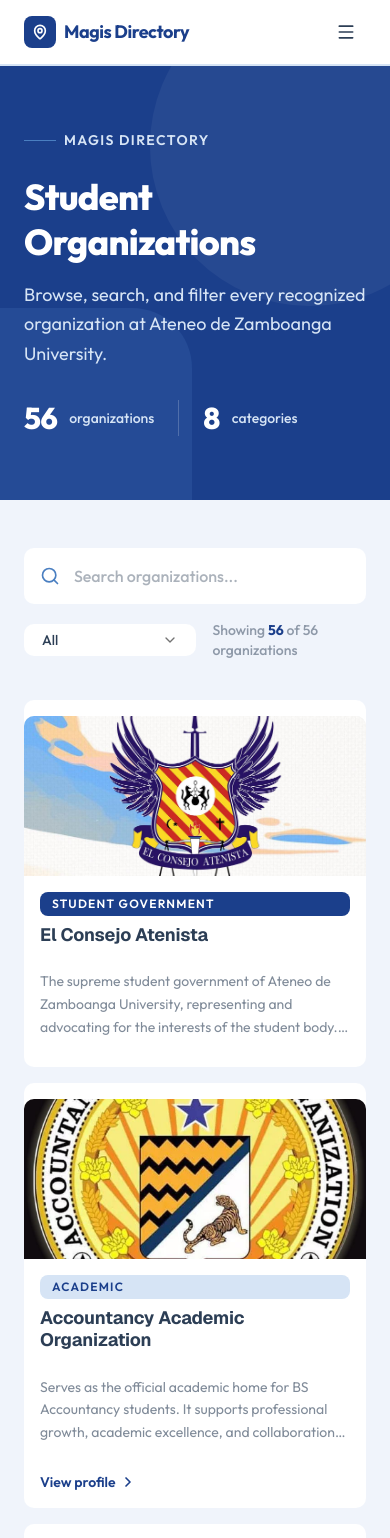
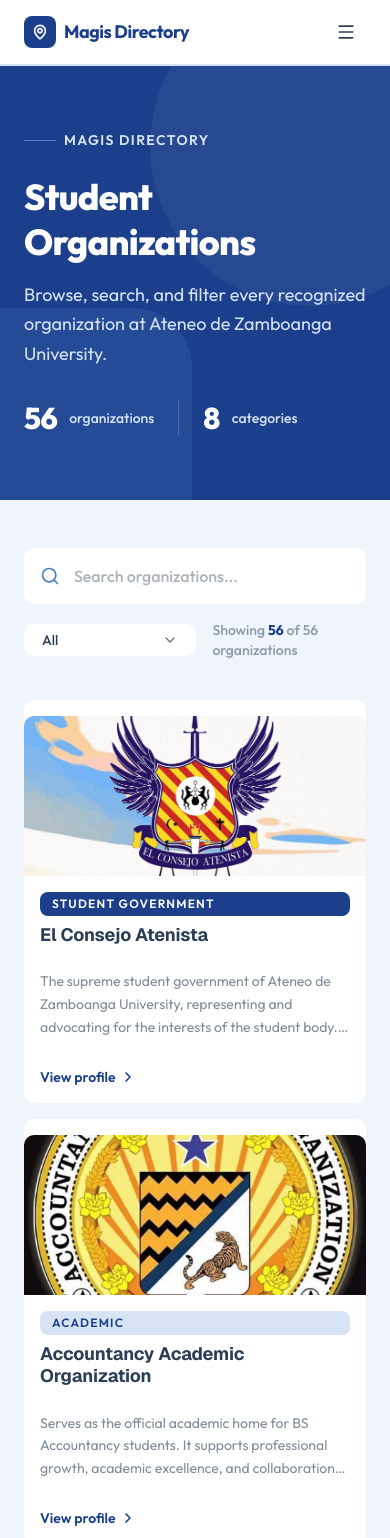
Before and after one commit to RielleTatel/magis-directory, a Next.js app: page /pages/directory in a window 390 px wide. Shown: the top 1538 px of the page. Built offline with nearby package versions, Linux system fonts and the light colour scheme.

Commit message:
Minor changes

```diff
--- a/components/sections/directory/OrgGrid.tsx
+++ b/components/sections/directory/OrgGrid.tsx
@@ -2,7 +2,7 @@
 
 import { useState, useMemo } from "react";
 import Image from "next/image";
-import { Search, X, ChevronRight } from "lucide-react";
+import { Search, X, ChevronRight, Users } from "lucide-react";
 import {
   Select,
   SelectContent,
@@ -118,8 +118,8 @@ export default function OrgGrid() {
                 className="group flex"
               >
                 <Card className="flex flex-col w-full ring-0 rounded-lg bg-white transition-all duration-200 group-hover:scale-[1.02]">
-                  {org.logo && (
-                    <div className="relative w-full h-40 bg-gray-100 rounded-t-lg overflow-hidden">
+                  <div className="relative w-full h-40 bg-gray-100 rounded-t-lg overflow-hidden">
+                    {org.logo ? (
                       <Image
                         src={org.logo}
                         alt={org.name}
@@ -127,8 +127,12 @@ export default function OrgGrid() {
                         className="object-cover"
                         sizes="(max-width: 640px) 100vw, (max-width: 1024px) 50vw, 33vw"
                       />
-                    </div>
-                  )}
+                    ) : (
+                      <div className="absolute inset-0 flex items-center justify-center bg-[#D6E4F5]">
+                        <Users className="h-12 w-12 text-[#1B3F8B]/60" strokeWidth={1.5} />
+                      </div>
+                    )}
+                  </div>
                   <CardHeader className="pb-2 gap-2">
                     <span
                       className={`self-start text-xs font-semibold uppercase tracking-widest px-3 py-1 rounded-md ${
--- a/components/sections/landing-page/Hero.tsx
+++ b/components/sections/landing-page/Hero.tsx
@@ -14,7 +14,7 @@ export default function Hero() {
         {/* Top-right circle */}
         <div className="absolute -top-32 -right-24 h-[28rem] w-[28rem] bg-white/5 rounded-full" />
         {/* Mid rotated square accent */}
-        <div className="absolute top-1/3 right-1/4 h-32 w-32 bg-white/5 rounded-lg rotate-12" />
+        <div className="hidden md:block absolute top-1/3 right-1/4 h-32 w-32 bg-white/5 rounded-lg rotate-12" />
         {/* Small floating circle */}
         <div className="absolute bottom-72 right-16 h-20 w-20 bg-white/5 rounded-full" />
         {/* Left-side tint — same family as bottom-left block on other pages */}
--- a/data/organizations.ts
+++ b/data/organizations.ts
@@ -16,6 +16,7 @@ export const organizations: Organization[] = [
     description:
       "The supreme student government of Ateneo de Zamboanga University, representing and advocating for the interests of the student body. Guided by Ignatian values, it promotes accountable leadership, participatory governance, and meaningful service.",
     logo: "/logos/El Consejo Atenista.jpg",
+    link: "https://www.facebook.com/adzueca",
   },
 
   // Academic
```
